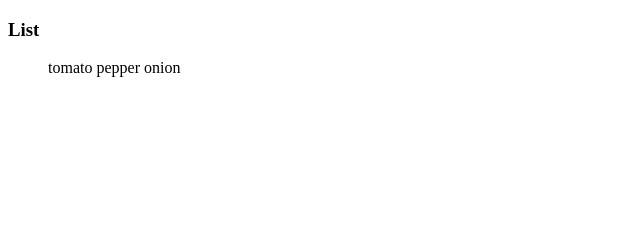
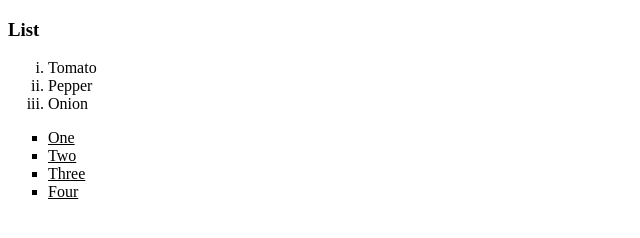
Before and after one commit to Tulasijoshua/web_class, a plain HTML site: page day_3/list.html in a window 1280 px wide. Shown: the whole page, without its empty margins (0-640 px from the left). Drawn offline with Linux system fonts and the light colour scheme.

Commit message:
Feat: update

```diff
--- a/day_3/list.html
+++ b/day_3/list.html
@@ -4,13 +4,26 @@
     <meta charset="UTF-8">
     <meta name="viewport" content="width=device-width, initial-scale=1.0">
     <title>List</title>
+
+    <style>
+        ul li{
+            list-style-type: square;
+            text-decoration: underline;
+        }
+    </style>
 </head>
 <body>
     <h3>List</h3>
-    <ol>
-        tomato
-        pepper
-        onion
+    <ol type="i">
+        <li>Tomato</li>
+        <li>Pepper</li>
+        <li>Onion</li>
     </ol>
+    <ul>
+        <li>One</li>
+        <li>Two</li>
+        <li>Three</li>
+        <li>Four</li>
+    </ul>
 </body>
 </html>
```
